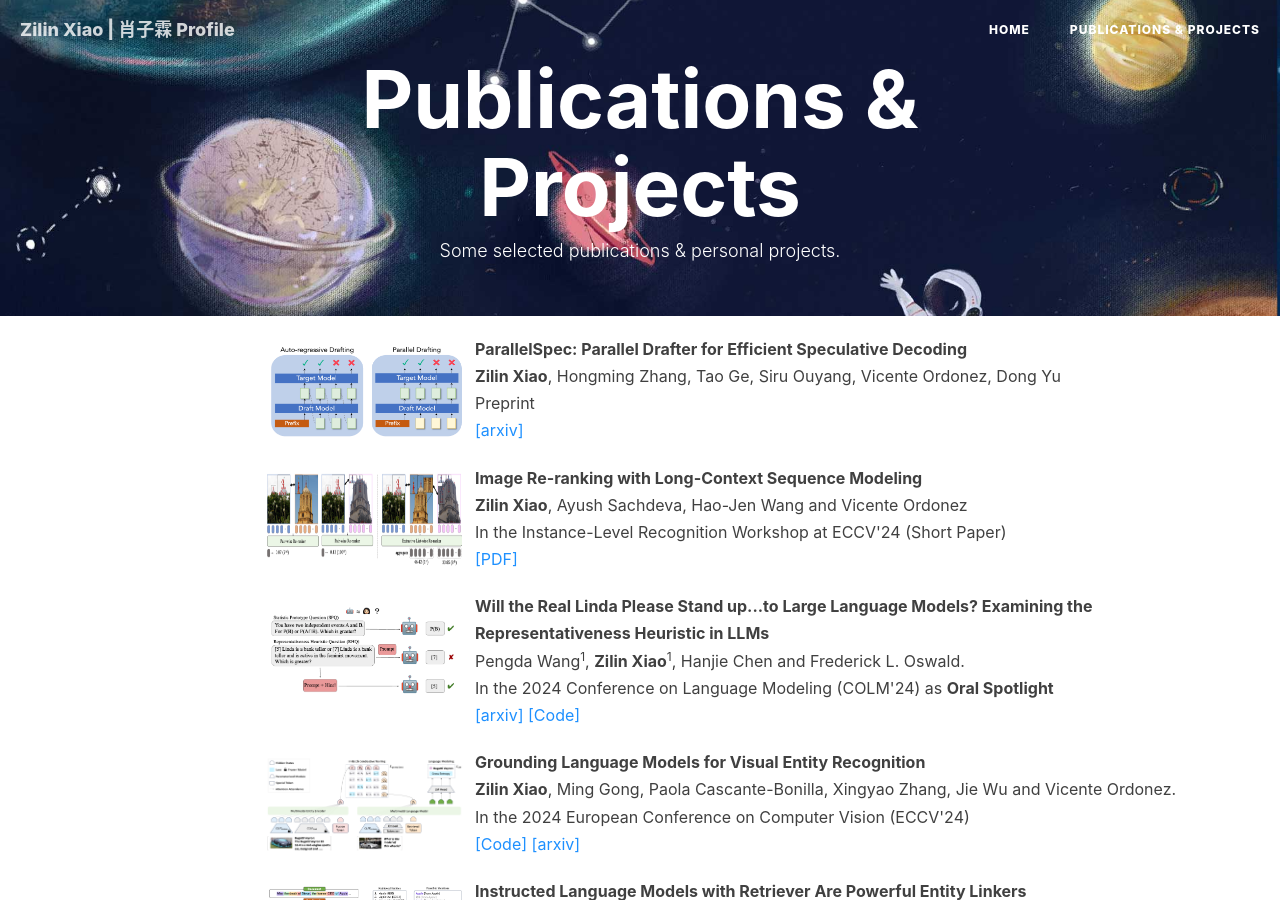
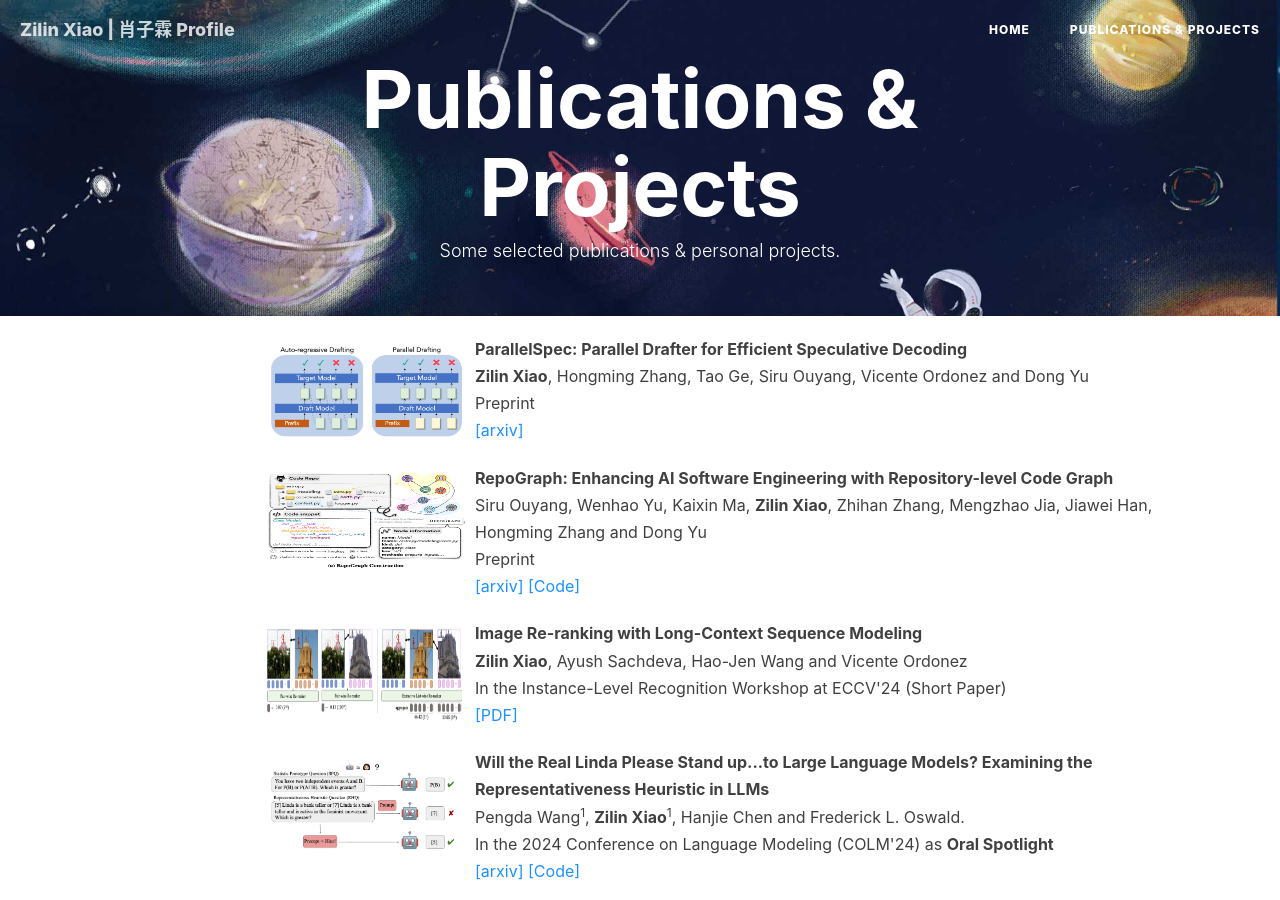
Before and after one commit to MrZilinXiao/MrZilinXiao.github.io, a Jekyll site: the page built from archive.html, in a window 1280 px wide and 900 px high. Built offline with Jekyll 4.4.1, drawn with Linux system fonts in a browser that asks for light colours; nearby versions of some CDN libraries; comment, search, counter and statistics services are not loaded.

Commit message:
update repo and images

```diff
--- a/_config.yml
+++ b/_config.yml
@@ -61,22 +61,10 @@
 # Netease settings
 netease_comment: false
 
-
-
-# Analytics settings
-# Baidu Analytics
-# ba_track_id: [your track id]
-
-# Google Analytics
-# ga_track_id: 'UA-49627206-1'            # Format: UA-xxxxxx-xx
-# ga_domain: yukangchen.me
-
-
-
 # Sidebar settings
 sidebar: true                           # whether or not using Sidebar.
 sidebar-about-description: "Personal: <a target=\"_blank\" href=\"mailto:me@mrxiao.net\" rel=\"nofollow\"><font color=\"DodgerBlue\">me@mrxiao.net</font></a> <br> Academic: <a target=\"_blank\" href=\"mailto:zilin@rice.edu\" rel=\"nofollow\"><font color=\"DodgerBlue\">zilin@rice.edu</font></a>"
-sidebar-avatar: /img/me-life.jpeg      # use absolute URL, seeing it's used in both `/` and `/about/`
+sidebar-avatar: /img/me_new.jpg      # use absolute URL, seeing it's used in both `/` and `/about/`
 sidebar-avatar-2: /img/me.jpeg
 
 
--- a/_includes/short-about.html
+++ b/_includes/short-about.html
@@ -2,7 +2,6 @@
   <h5>ABOUT ME</h5>
   <div class="short-about">
     {% if site.sidebar-avatar %}
-    (try to click the photo!)
     <img src="{{site.sidebar-avatar}}" onclick="this.src = ((this.src.indexOf('me.jpeg') > -1) ? '/img/me-life.jpeg' : '{{site.sidebar-avatar}}');" />
     {% endif %}
     {% if site.sidebar-about-description %}
--- a/archive.html
+++ b/archive.html
@@ -26,6 +26,7 @@
 <div class="container">
 	<div class="row">
 		<div class="col-lg-10 col-lg-offset-2 col-md-10 col-md-offset-1">
+
 			<div class="media">
 				<a id="fsaf" class="pull-left">
 					<img class="media-object" src="/img/parallelspec.png" width="200px" height="100px"
@@ -36,11 +37,33 @@
 						<strong>
 							ParallelSpec: Parallel Drafter for Efficient Speculative Decoding
 						</strong><br>
-						<strong>Zilin Xiao</strong>, Hongming Zhang, Tao Ge, Siru Ouyang, Vicente Ordonez, Dong Yu
+						<strong>Zilin Xiao</strong>, Hongming Zhang, Tao Ge, Siru Ouyang, Vicente Ordonez and Dong Yu
 						<br>
 						Preprint<br>
 						<a target="_blank" href="https://arxiv.org/abs/2410.05589" rel="nofollow">
 							<font color="DodgerBlue">[arxiv]</font>
+						</a>
+					</p>
+				</div>
+			</div>
+
+			<div class="media">
+				<a id="fsaf" class="pull-left">
+					<img class="media-object" src="/img/repograph.png" width="200px" height="100px" style="cursor: default;">
+				</a>
+				<div class="media-body">
+					<p class="media-heading">
+						<strong>
+							RepoGraph: Enhancing AI Software Engineering with Repository-level Code Graph
+						</strong><br>
+						Siru Ouyang, Wenhao Yu, Kaixin Ma, <strong>Zilin Xiao</strong>, Zhihan Zhang, Mengzhao Jia, Jiawei Han, Hongming Zhang and Dong Yu
+						<br>
+						Preprint<br>
+						<a target="_blank" href="https://arxiv.org/abs/2410.14684" rel="nofollow">
+							<font color="DodgerBlue">[arxiv]</font>
+						</a>
+						<a target="_blank" href="https://github.com/ozyyshr/RepoGraph" rel="nofollow">
+							<font color="DodgerBlue">[Code]</font>
 						</a>
 					</p>
 				</div>
```
Also changed, not shown: img/me.jpeg (deleted), img/me_new.jpg (added), img/repograph.png (added), 9 other files.
